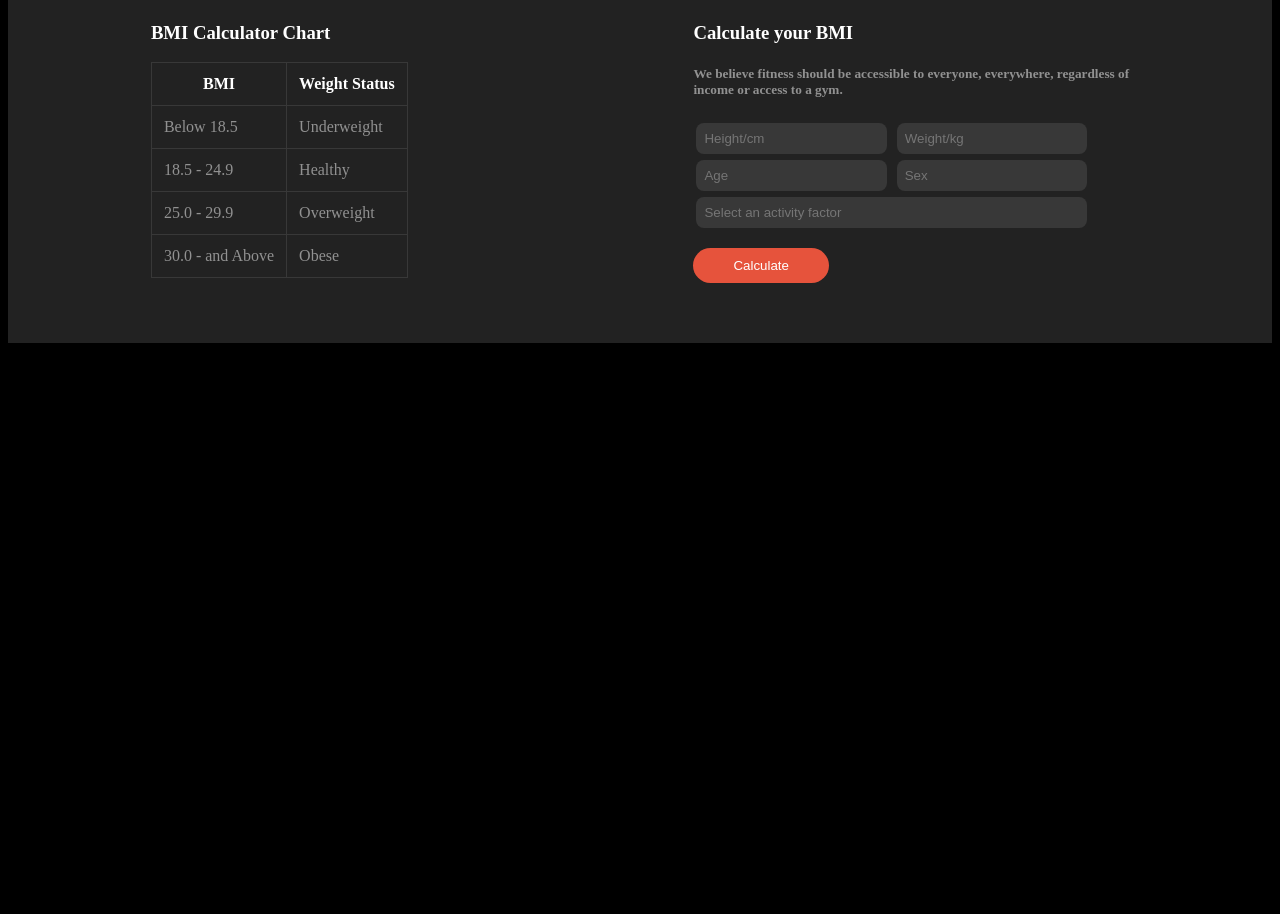
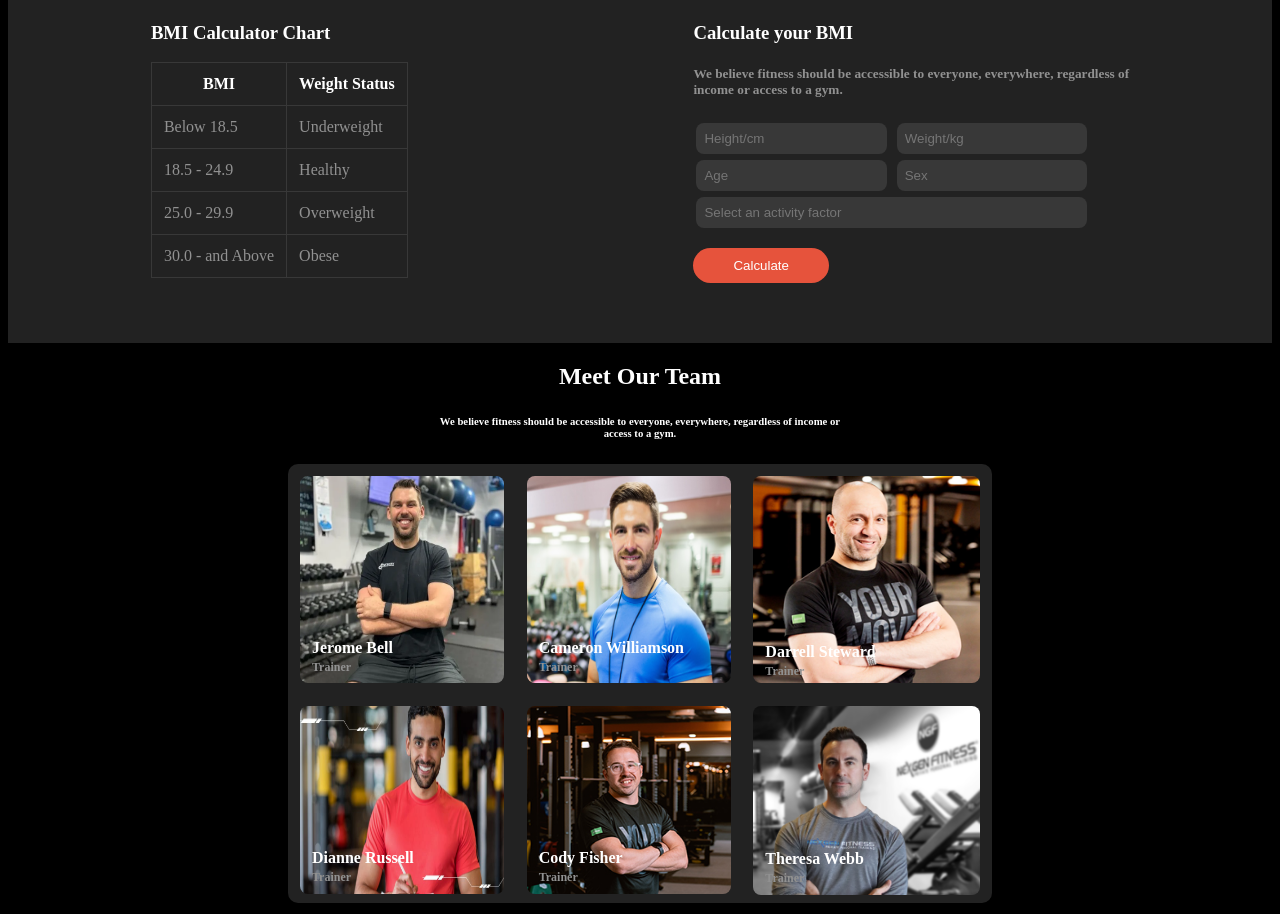
Before and after one commit to smshakil6907/My-Second-Assignment, a plain HTML site: page index.html in a window 1280 px wide. Shown: the part 1582-2496 px from the top of the page. Before the commit the page ends 1933 px from the top, so only its background shows below. Drawn offline with Linux system fonts and the light colour scheme; a web font is replaced by a local one.

Commit message:
added another section meet our team and responsive for mobile

```diff
--- a/index.html
+++ b/index.html
@@ -194,6 +194,71 @@
                             </div>
                         </div>
                     </section>
+                    <section>
+                        <div class="meet-team-text-container">
+                            <h1>Meet Our Team</h1>
+                            <h6>We believe fitness should be accessible to
+                                everyone, everywhere, regardless of income or
+                                <br>
+                                access to a gym.</h6>
+                        </div>
+                    </section>
+                    <section>
+                        <div class="team-image-container">
+                            <div class="meet-team-container">
+                                <img src="images/trainer1.png" alt="Norway"
+                                    style="width:90%;">
+                                <div class="text-block">
+                                    <h4>Jerome Bell
+                                        <br><span>Trainer</span></h4>
+                                </div>
+                            </div>
+                            <div class="meet-team-container">
+                                <img src="images/trainer2.png" alt="Norway"
+                                    style="width:90%;">
+                                <div class="text-block">
+                                    <h4>Cameron Williamson
+                                        <br><span>Trainer</span></h4>
+                                </div>
+                            </div>
+                            <div class="meet-team-container">
+                                <div class="image3">
+                                    <img src="images/trainer3.png" alt="Norway"
+                                        style="width:100%;">
+                                </div>
+                                <div class="text-block-h4">
+                                    <h4>Darrell Steward
+                                        <br><span>Trainer</span></h4>
+                                </div>
+                            </div>
+                            <div class="meet-team-container">
+                                <img src="images/trainer4.png" alt="Norway"
+                                    style="width:90%;">
+                                <div class="text-block">
+                                    <h4>Dianne Russell
+                                        <br><span>Trainer</span></h4>
+                                </div>
+                            </div>
+                            <div class="meet-team-container">
+                                <img src="images/trainer5.png" alt="Norway"
+                                    style="width:90%;">
+                                <div class="text-block">
+                                    <h4>Cody Fisher
+                                        <br><span>Trainer</span></h4>
+                                </div>
+                            </div>
+                            <div class="meet-team-container">
+                                <div class="image6">
+                                    <img src="images/trainer6.png" alt="Norway"
+                                        style="width:100%;">
+                                </div>
+                                <div class="text-block">
+                                    <h4>Theresa Webb
+                                        <br><span>Trainer</span></h4>
+                                </div>
+                            </div>
+                        </div>
+                    </section>
                 </main>
                 <footer>
 
--- a/styles/desktop.css
+++ b/styles/desktop.css
@@ -220,3 +220,52 @@ th {
 .bmi-calculator-text {
   margin-top: 30px;
 }
+/* meet out team style */
+
+.meet-team-text-container {
+  text-align: center;
+  align-items: center;
+  color: white;
+}
+.team-image-container {
+  width: 680px;
+  height: 415px;
+  margin: 0 auto;
+  background-color: #222222;
+  border-radius: 10px;
+  display: grid;
+  grid-template-columns: repeat(3, 1fr);
+  padding: 12px;
+  /* gap: 10px; */
+}
+.meet-team-container {
+  position: relative;
+}
+.meet-team-container img {
+  border-radius: 8px;
+  height: 90%;
+}
+.text-block {
+  position: absolute;
+  color: white;
+  margin-top: -70px;
+  margin-left: 12px;
+}
+.text-block span {
+  font-size: 12px;
+  color: #919191;
+}
+.image3 {
+  height: 100%;
+  width: 100%;
+}
+.text-block-h4 {
+  position: absolute;
+  color: white;
+  margin-top: -85px;
+  margin-left: 12px;
+}
+.text-block-h4 span {
+  font-size: 12px;
+  color: #919191;
+}
--- a/styles/mobile.css
+++ b/styles/mobile.css
@@ -72,4 +72,29 @@
   .bmi-calculator-text {
     margin-left: 12px;
   }
+  .meet-team-container img {
+    height: 90%;
+    width: 90%;
+    margin-left: 15px;
+  }
+  .text-block {
+    margin-left: 20px;
+  }
+  .team-image-container {
+    grid-template-columns: repeat(1, 1fr);
+  }
+  .team-image-container {
+    width: 400px;
+    height: 1910px;
+  }
+  .image3 {
+    width: 90%;
+  }
+  .text-block-h4 {
+    margin-top: -100px;
+    margin-left: 30px;
+  }
+  .image6 {
+    width: 90%;
+  }
 }
```
